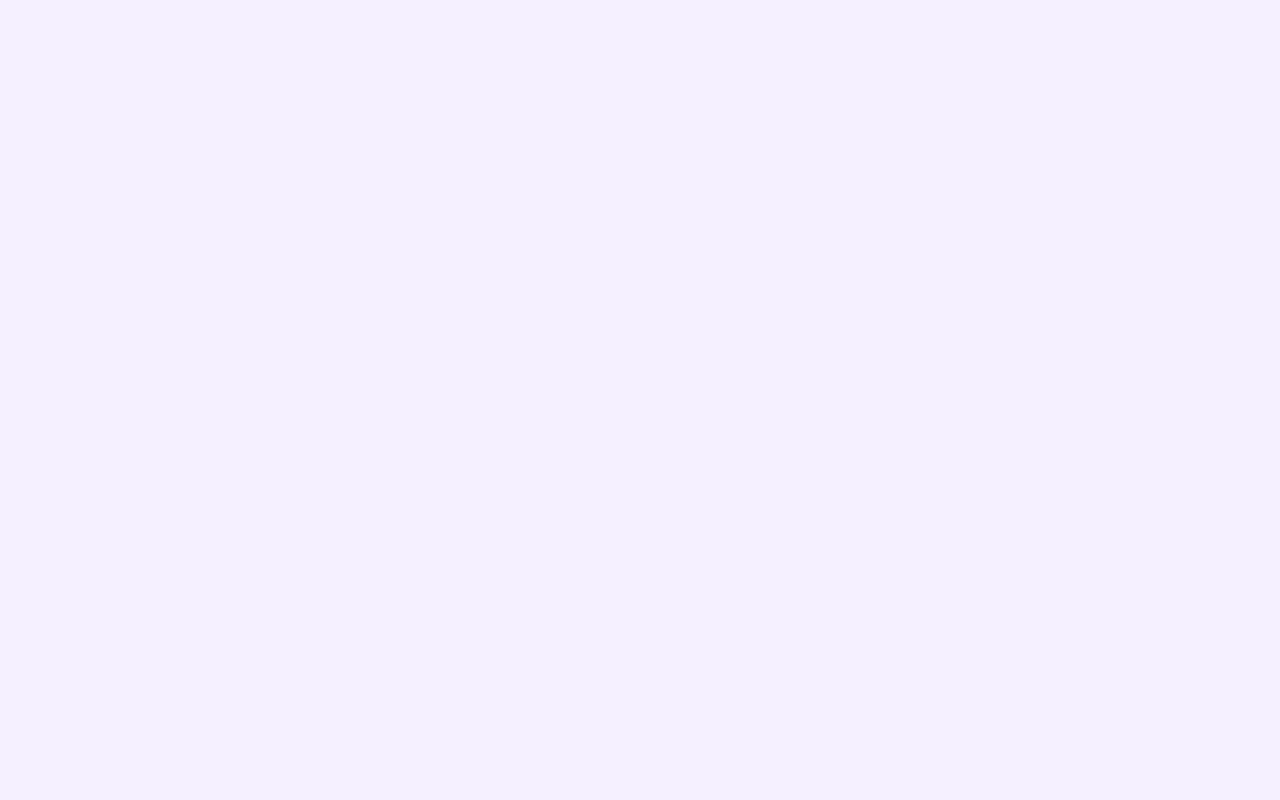
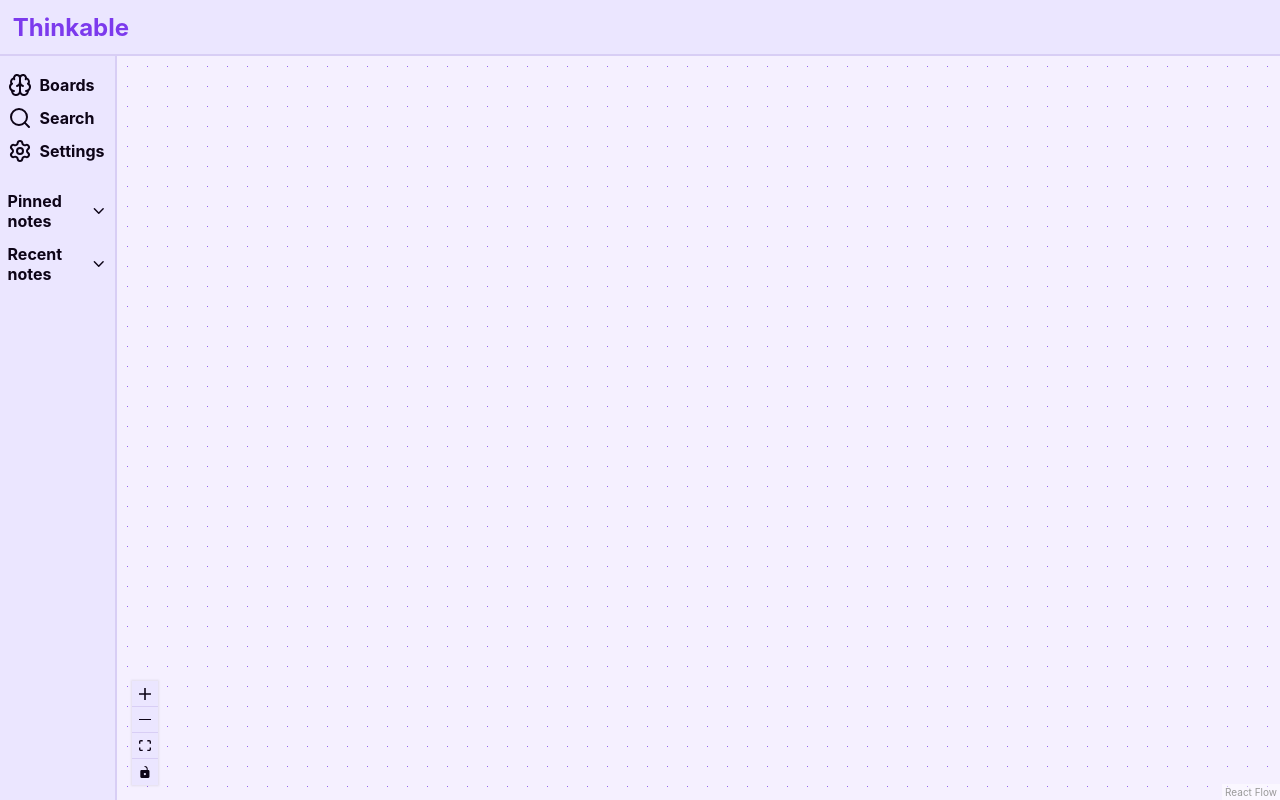
Before and after one commit to ami0628/thinkable, a React (Vite) app: page /board/1 in a window 1280 px wide. Before the commit this address had no page. Built offline with nearby package versions, Linux system fonts and the light colour scheme.

Commit message:
saving now works for multiple boards

```diff
--- a/src/App.tsx
+++ b/src/App.tsx
@@ -3,7 +3,7 @@ import { ReactFlowProvider } from "@xyflow/react"
 import Home from "./pages/Home/Home";
 import Login from "./pages/Login/Login";
 import Dashboard from "./pages/Dashboard/Dashboard";
-import Board from "./pages/Board/BoardPage";
+import BoardPage from "./pages/Board/BoardPage";
 
 function App() {
   return(
@@ -13,7 +13,7 @@ function App() {
           <Route path="/" element={<Home/>}></Route>
           <Route path="/login" element={<Login/>}></Route>
           <Route path="/dashboard" element={<Dashboard/>}></Route>
-          <Route path="/board" element={<Board/>}></Route>
+          <Route path="/board/:boardId" element={<BoardPage/>}></Route>
         </Routes>
       </BrowserRouter>
     </ReactFlowProvider>
--- a/src/components/Board/Board.tsx
+++ b/src/components/Board/Board.tsx
@@ -39,9 +39,13 @@ type ExpandedWindow = {
     }
 }
 
+type BoardProps = {
+    boardId:string
+}
+
 type BoardNode = Node<NoteData>
 
-function Board(){
+function Board(props:BoardProps){
     const [nodes, setNodes] = useState<BoardNode[]>([]);
     const [expandedNotes, setExpandedNotes] = useState<ExpandedWindow[]>([]);
     const [hasLoaded, setHasLoaded] = useState(false);
@@ -323,14 +327,14 @@ function Board(){
             pinnedNotes
         }
 
-        saveBoard(boardData)
+        saveBoard(props.boardId, boardData)
 
 
     }
 
     function loadCurrentBoard(){
 
-        const boardData = loadBoard()
+        const boardData = loadBoard(props.boardId)
         if (boardData === null) {return}
 
         const noteList = boardData.notes.map((note: any) => ({
--- a/src/context/BoardContext.tsx
+++ b/src/context/BoardContext.tsx
@@ -30,7 +30,9 @@ type BoardContextValue = {
 
 const BoardContext = createContext<BoardContextValue | null>(null)
 
-type BoardProviderProps = {children: ReactNode}
+type BoardProviderProps = {
+    children: ReactNode
+}
 
 export function BoardProvider({children}: BoardProviderProps) {
 
--- a/src/pages/Board/BoardPage.tsx
+++ b/src/pages/Board/BoardPage.tsx
@@ -2,11 +2,13 @@ import Header from "../../components/Header/Header";
 import Sidebar from "../../components/BoardSidebar/BoardSidebar";
 import Board from "../../components/Board/Board";
 import { BoardProvider } from "../../context/BoardContext";
+import { useParams } from "react-router-dom";
 import"./BoardPage.css";
 
 
 function BoardPage (){
-
+    const { boardId } = useParams();
+    if (!boardId) {return <div> Board not found </div>}
 
     return(
         <div>
@@ -14,7 +16,7 @@ function BoardPage (){
             <BoardProvider>
             <div className="board-layout">
                 <Sidebar/>
-                <Board/>
+                <Board boardId={boardId}/>
             </div>
             </BoardProvider>
         </div>
--- a/src/store/boardStore.ts
+++ b/src/store/boardStore.ts
@@ -24,16 +24,16 @@ export type SavedBoard = {
     recentNotes: SidebarData[]
 }
 
-const BOARD_STORAGE_KEY = "thinkable-board";
-export function saveBoard(board: SavedBoard) {
+export function saveBoard(boardId:string, board: SavedBoard) {
     const json = JSON.stringify(board);
-    localStorage.setItem(BOARD_STORAGE_KEY, json)
+    localStorage.setItem(boardId, json)
+    console.log(localStorage)
     console.log("saving")
 }
 
 
-export function loadBoard(): SavedBoard | null{
-    const json = localStorage.getItem(BOARD_STORAGE_KEY)
+export function loadBoard(boardId:string): SavedBoard | null{
+    const json = localStorage.getItem(boardId)
     if (!json) {return null;}
     console.log("loading")
     return JSON.parse(json);
```
